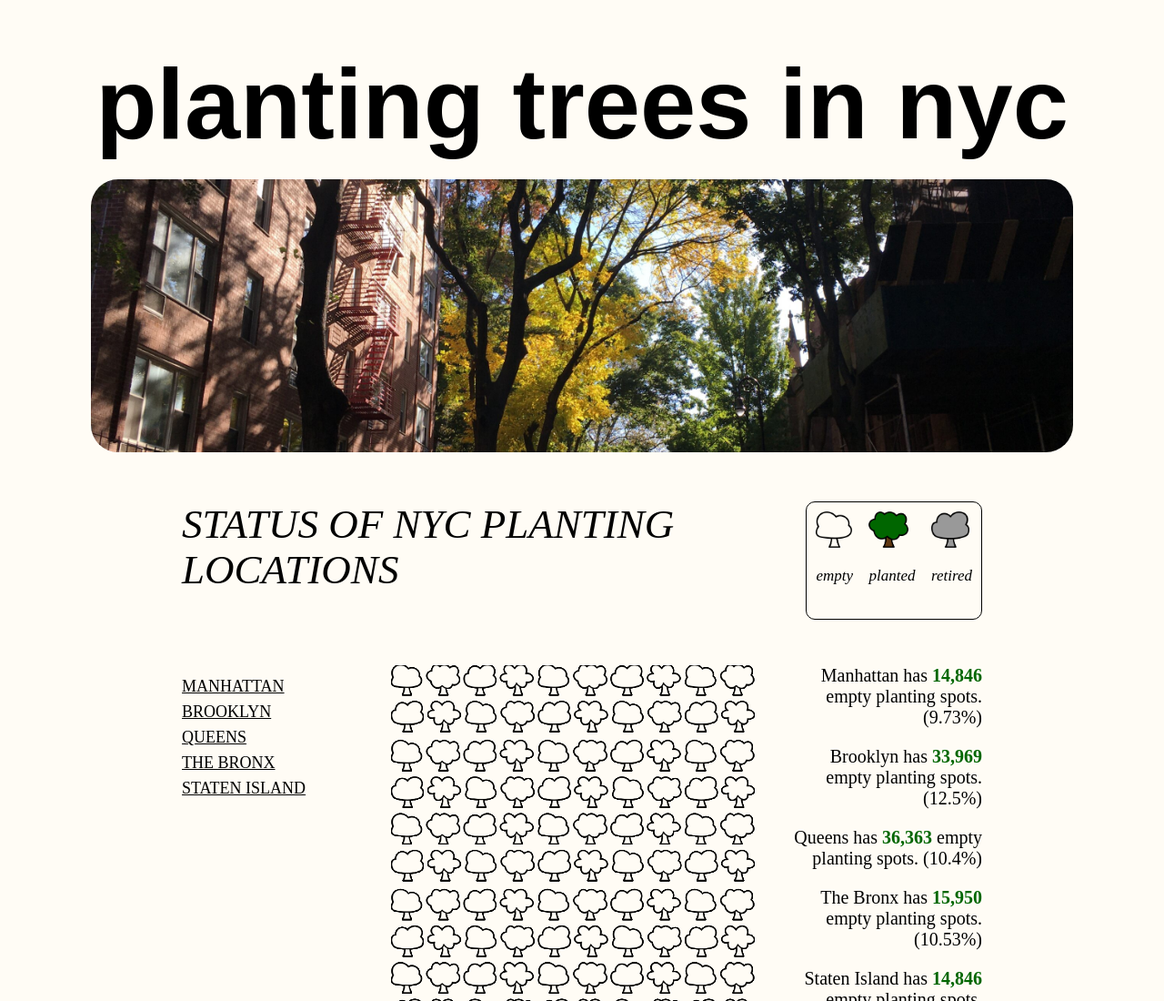
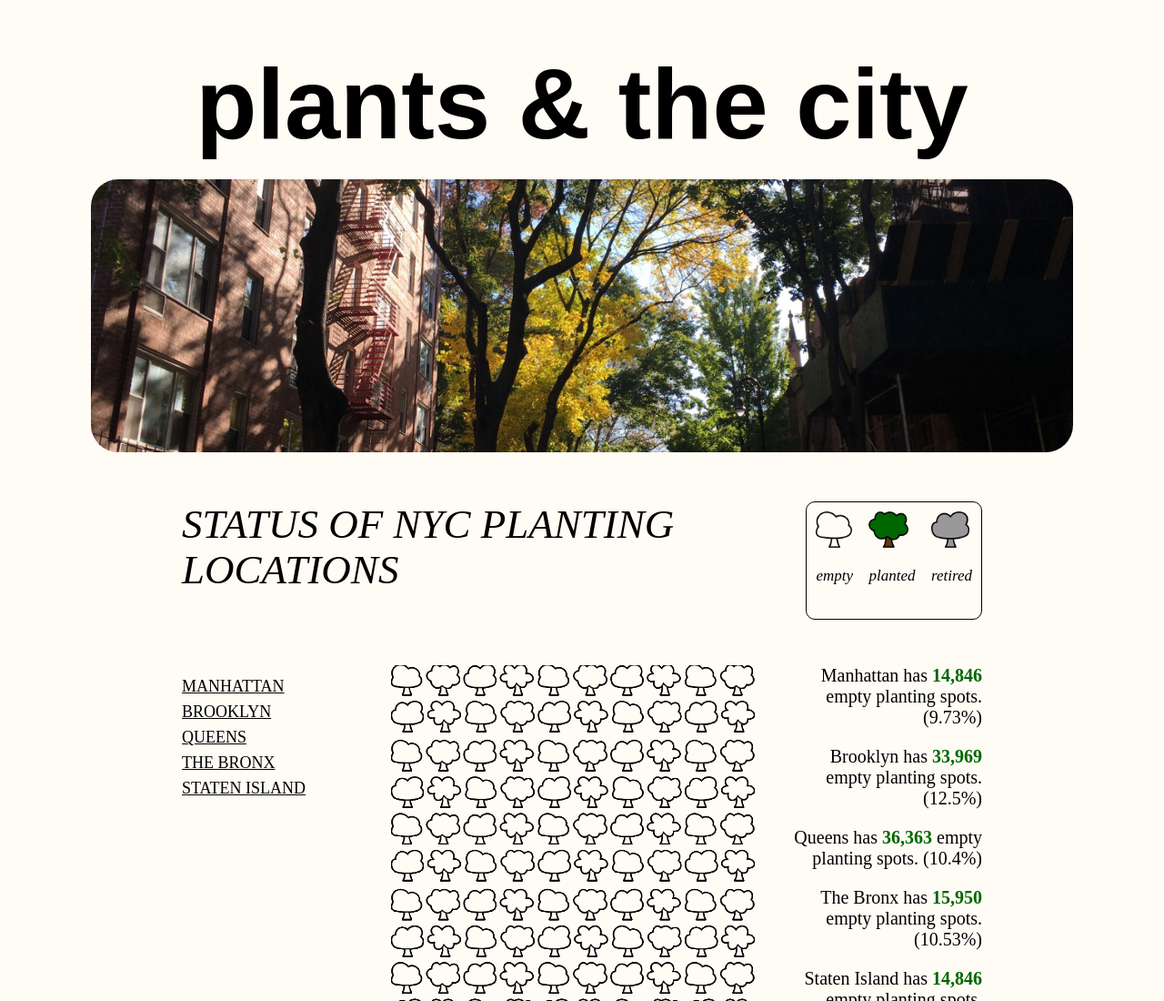
Before and after one commit to azzarakristen/OpenData, a plain HTML site: page Project3/index.html in a window 1280 px wide. Shown: the top 1100 px of the page at 91% size. Drawn offline with Linux system fonts and the light colour scheme; a web font is replaced by a local one.

Commit message:
Update index.html

```diff
--- a/Project3/index.html
+++ b/Project3/index.html
@@ -11,7 +11,8 @@
   <section class="data-table">
     <div class="title-page">
 
-        <h1>planting trees in nyc</h1>
+        <!-- <h1>planting trees in nyc</h1> -->
+        <h1>plants & the city</h1>
           <img src="treesincities1.jpeg" />
 
     </div>
```
